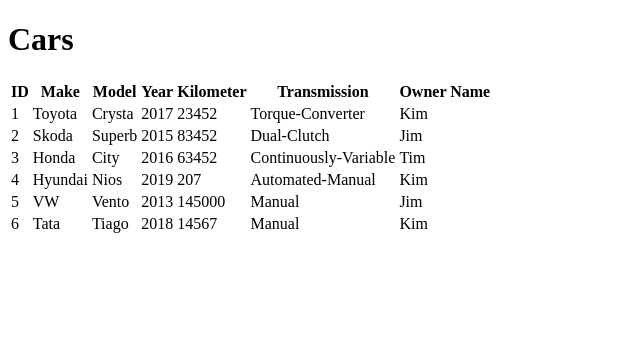
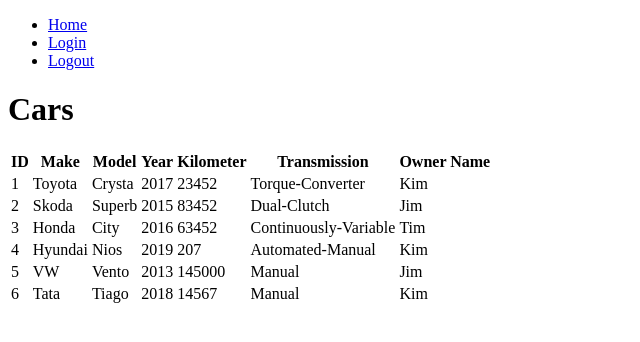
Before and after one commit to arjkb/cars-crud-php, a PHP site: page / in a window 1280 px wide. Shown: the top 342 px of the page, without its empty margins (0-640 px from the left). Run offline with PHP 8.4, Linux system fonts and the light colour scheme; data comes from the database, SQL or seed files in the repository.

Commit message:
add dummy top navigation links

```diff
--- a/index.php
+++ b/index.php
@@ -12,6 +12,7 @@ cars.owner_id = users.id');
         <title>Cars CRUD</title>
     </head>
     <body>
+        <?php include "navigation.php"; ?>
         <h1>Cars</h1>
 
         <table>
--- /dev/null
+++ b/navigation.php
@@ -0,0 +1,7 @@
+<nav>
+    <ul>
+        <li><a href="index.php">Home</a></li>
+        <li><a href="login.php">Login</a></li>
+        <li><a href="logout.php">Logout</a></li>
+    </ul>
+</nav>
```
